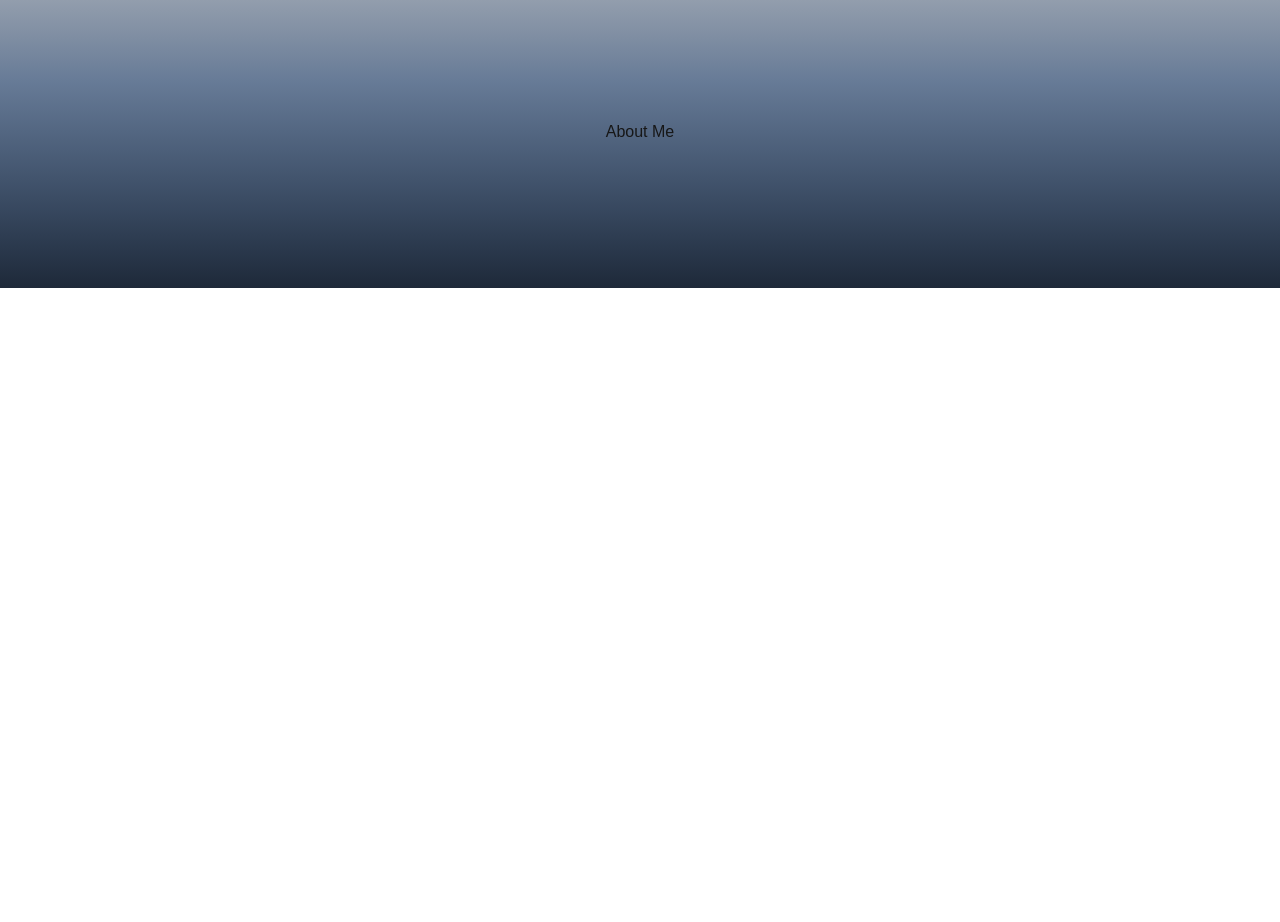
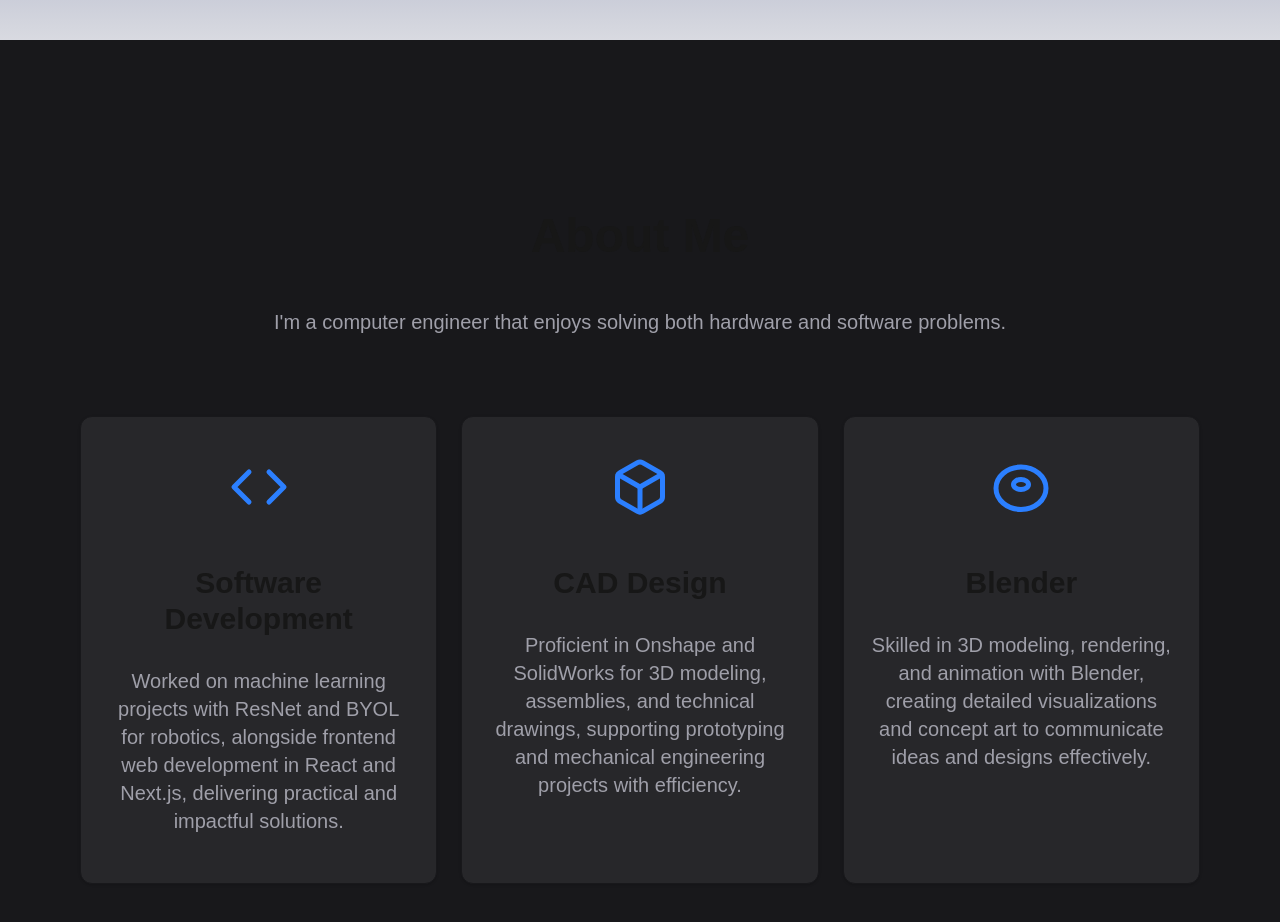
Before and after one commit to 0520MZ/my-website-template-one, a Next.js app: page / in a window 1280 px wide. Shown: the part 760-1682 px from the top of the page. Before the commit the page ends 1048 px from the top, so only its background shows below. Built offline with nearby package versions, Linux system fonts and the light colour scheme.

Commit message:
Further work on "About Me" section of website.

```diff
--- a/src/components/AboutMe.tsx
+++ b/src/components/AboutMe.tsx
@@ -1,12 +1,46 @@
-import {Card, CardContent} from "@/components/ui/card"
-import {Code, Cpu, Zap} from "lucide-react"
+import {Card, CardContent, CardHeader} from "@/components/ui/card"
+import {Code, Box, Torus} from "lucide-react"
 
 export function AboutMe() {
     return (
-        <section id="about" className="py-20">
+        <section id="about" className="py-35 bg-zinc-900">
             <div>
-                <div className="text-center mb-16">
-                    <h2>About Me</h2>
+                <div className="mb-16 m-8">
+                    <h2 className="text-4xl sm:text-4xl lg:text-5xl font-bold text-balance text-center">About Me</h2>
+                    <p className="text-xl text-zinc-400 mx-auto mb-5 mt-12 text-center">
+                        I&apos;m a computer engineer that enjoys solving both hardware and software problems.
+                    </p>
+                </div>
+                <div className="grid gap-6 md:grid-cols-3 justify-center m-5 sm:m-10 lg:m-20">
+                    <Card className="bg-zinc-800 border-zinc-900 hover:border-sky-700
+                        active:border-sky-500 transition-colors delay-25">
+                        <Code className="h-15 w-15 mt-4 mx-auto text-blue-500"/>
+                        <CardHeader className="text-center text-3xl font-bold mt-6">
+                            Software Development
+                        </CardHeader>
+                        <CardContent className="text-center text-zinc-400 text-lg mb-6 lg:text-xl">
+                            Worked on machine learning projects with ResNet and BYOL for robotics, alongside
+                            frontend web development in React and Next.js, delivering practical and impactful solutions.
+                        </CardContent>
+                    </Card>
+                    <Card className="bg-zinc-800 border-zinc-900 hover:border-sky-700
+                        active:border-sky-500 transition-colors delay-25">
+                        <Box className="h-15 w-15 mt-4 mx-auto text-blue-500"/>
+                        <CardHeader className="text-center text-3xl font-bold mt-6">CAD Design</CardHeader>
+                        <CardContent className="text-center text-zinc-400 text-lg mb-6 lg:text-xl">
+                            Proficient in Onshape and SolidWorks for 3D modeling, assemblies, and technical drawings,
+                            supporting prototyping and mechanical engineering projects with efficiency.
+                        </CardContent>
+                    </Card>
+                    <Card className="bg-zinc-800 border-zinc-900 hover:border-sky-700
+                        active:border-sky-500 transition-colors delay-25">
+                        <Torus  className="h-15 w-15 mt-4 mx-auto text-blue-500"/>
+                        <CardHeader className="text-center text-3xl font-bold mt-6">Blender</CardHeader>
+                        <CardContent className="text-center text-zinc-400 text-lg mb-6 lg:text-xl">
+                            Skilled in 3D modeling, rendering, and animation with Blender, creating detailed
+                            visualizations and concept art to communicate ideas and designs effectively.
+                        </CardContent>
+                    </Card>
                 </div>
             </div>
         </section>
```
